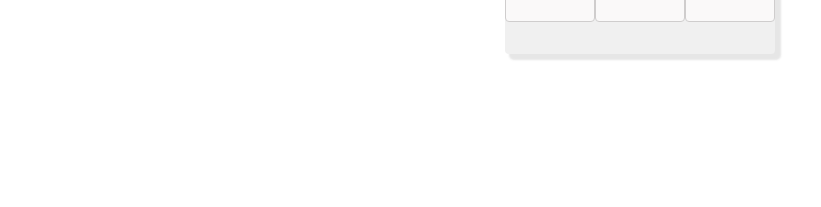
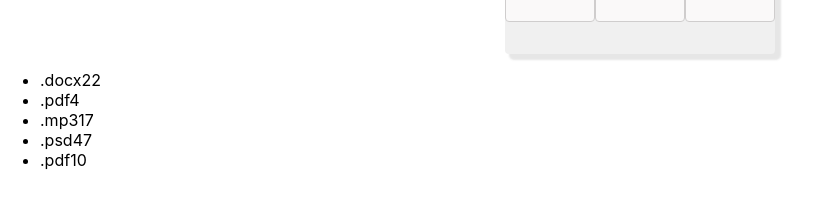
Before and after one commit to NataliaBezhenar/goit-react-hw-01-components, a React (Create React App) app: page / in a window 1280 px wide. Shown: the part 441-648 px from the top of the page, without its empty margins (0-821 px from the left). Built offline with nearby package versions, Linux system fonts and the light colour scheme.

Commit message:
Statistics initial markup added

```diff
--- a/src/App.js
+++ b/src/App.js
@@ -1,11 +1,14 @@
 import "./App.css";
 import Profile from "./components/Profile/Profile";
 import user from "./components/Profile/user.json";
+import Statistics from "./components/Statistics/Statistics";
+import statData from "./components/Statistics/data.json";
 
 function App() {
   return (
     <div>
       <Profile {...user} />
+      <Statistics data={statData} />
     </div>
   );
 }
--- a/src/components/Statistics/Statistics.js
+++ b/src/components/Statistics/Statistics.js
@@ -1 +1,20 @@
+import PropTypes from "prop-types";
 import s from "./Statistics.module.css";
+
+function Statistics({ data, title }) {
+  return (
+    <section className={s.statistics}>
+      {title && <h2 className={s.title}>{title}</h2>}
+      <ul className={s.statList}>
+        {data.map((item) => (
+          <li key={item.id} className={s.item}>
+            <span className={s.label}>{item.label}</span>
+            <span className={s.percentage}>{item.percentage}</span>
+          </li>
+        ))}
+      </ul>
+    </section>
+  );
+}
+
+export default Statistics;
--- a/src/components/Statistics/Statistics.module.css
+++ b/src/components/Statistics/Statistics.module.css
@@ -0,0 +1,3 @@
+.statistics {
+  margin-bottom: 50px;
+}
```
